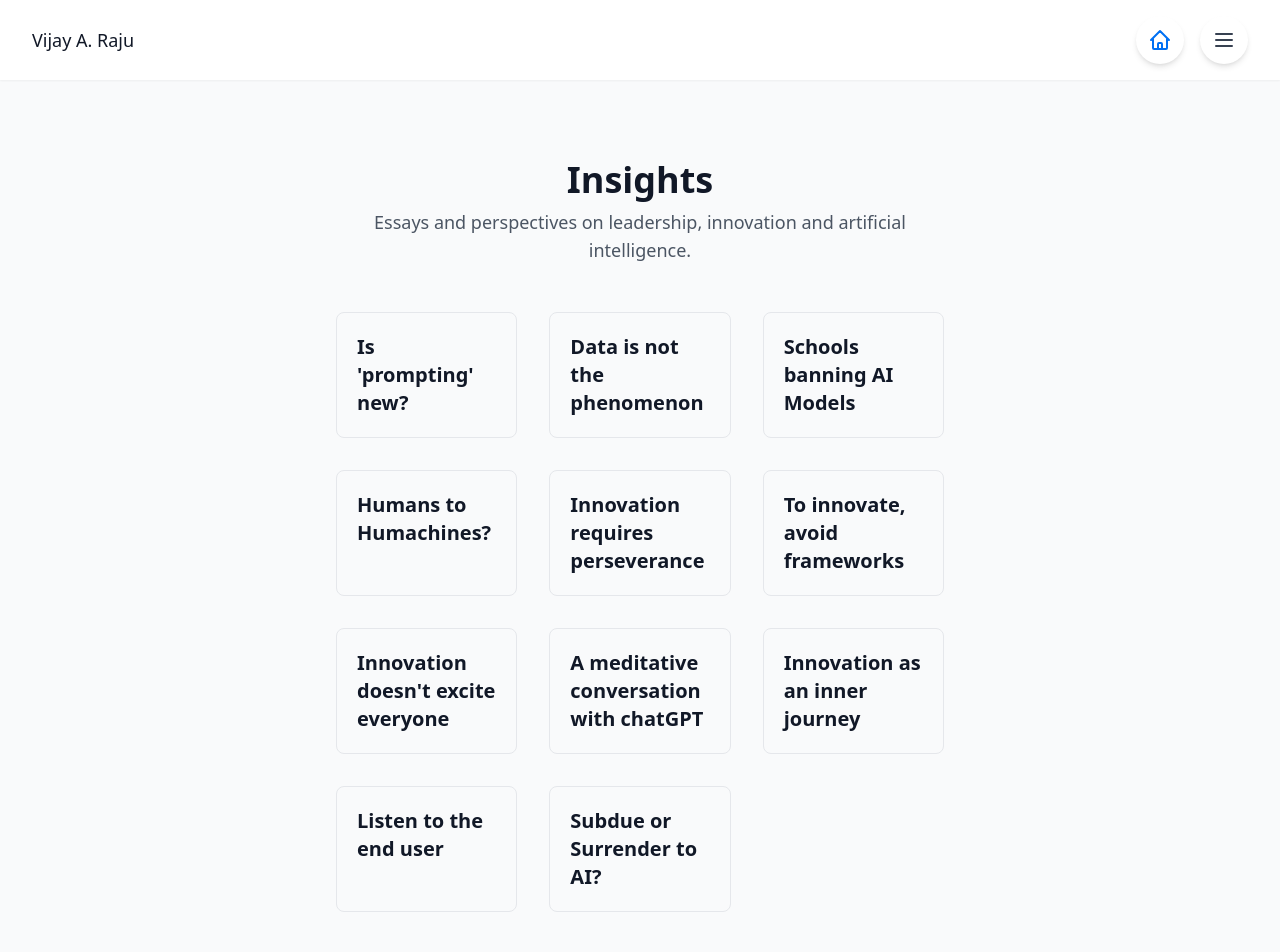
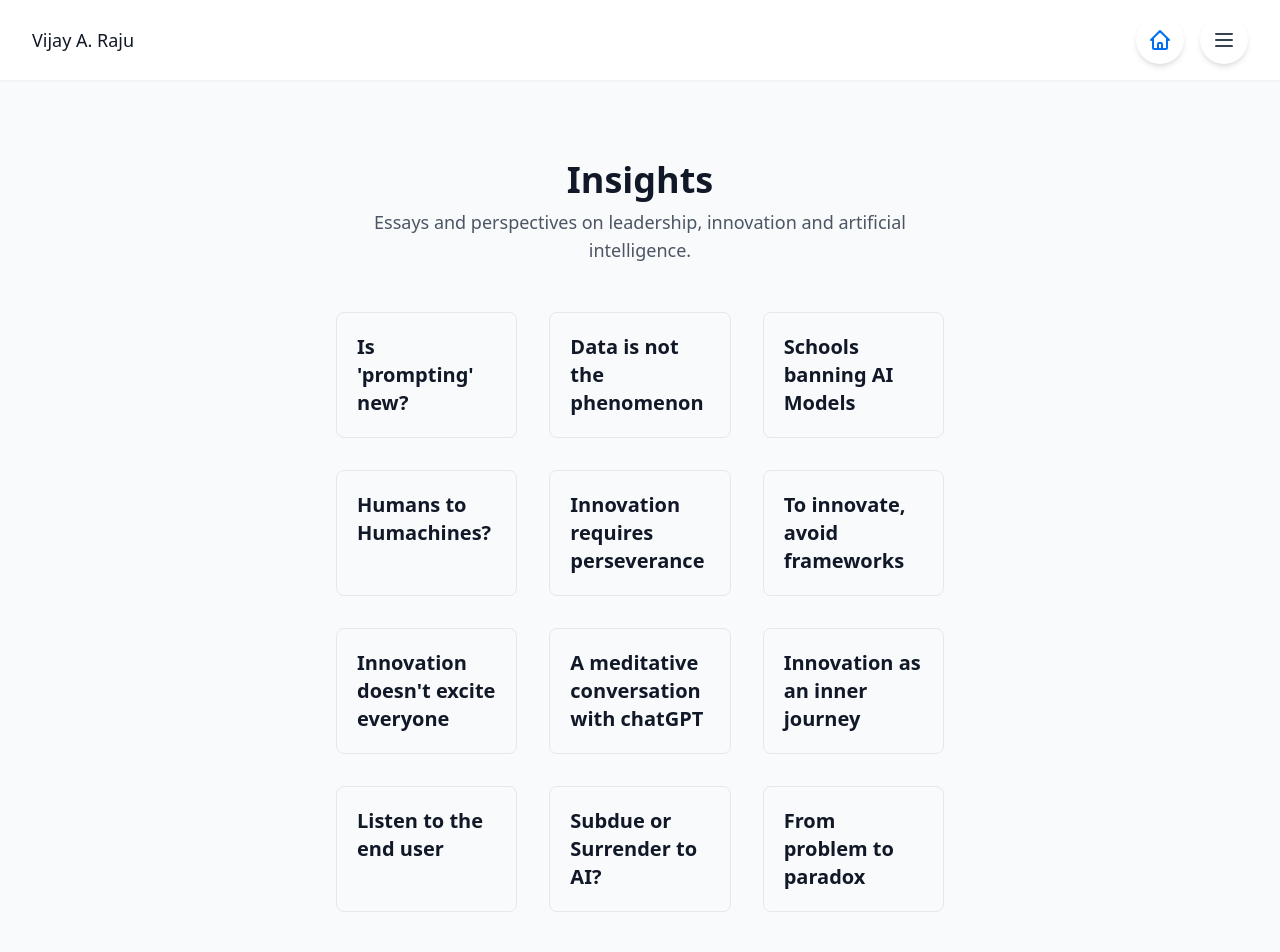
Before and after one commit to Wijay000/draft, a Next.js app: page /insights in a window 1280 px wide. Shown: the top 952 px of the page. Built offline with nearby package versions, Linux system fonts and the light colour scheme.

Commit message:
feat(insights): add article "From problem to paradox"

```diff
--- a/pages/insights.js
+++ b/pages/insights.js
@@ -66,6 +66,12 @@ export default function Insights() {
       date: "",
       description: "",
       url: "https://www.linkedin.com/pulse/ai-humans-going-subdue-surrender-new-phenomenon-vijay-anand-raju/?trackingId=hIuzvnako84mhFRBnGf3cw%3D%3D"
+    },
+    {
+      title: "From problem to paradox",
+      date: "",
+      description: "",
+      url: "https://www.weforum.org/stories/2015/06/problem-paradaox-2-social-innovations-that-have-changed-india/"
     }
   ];
 
```
